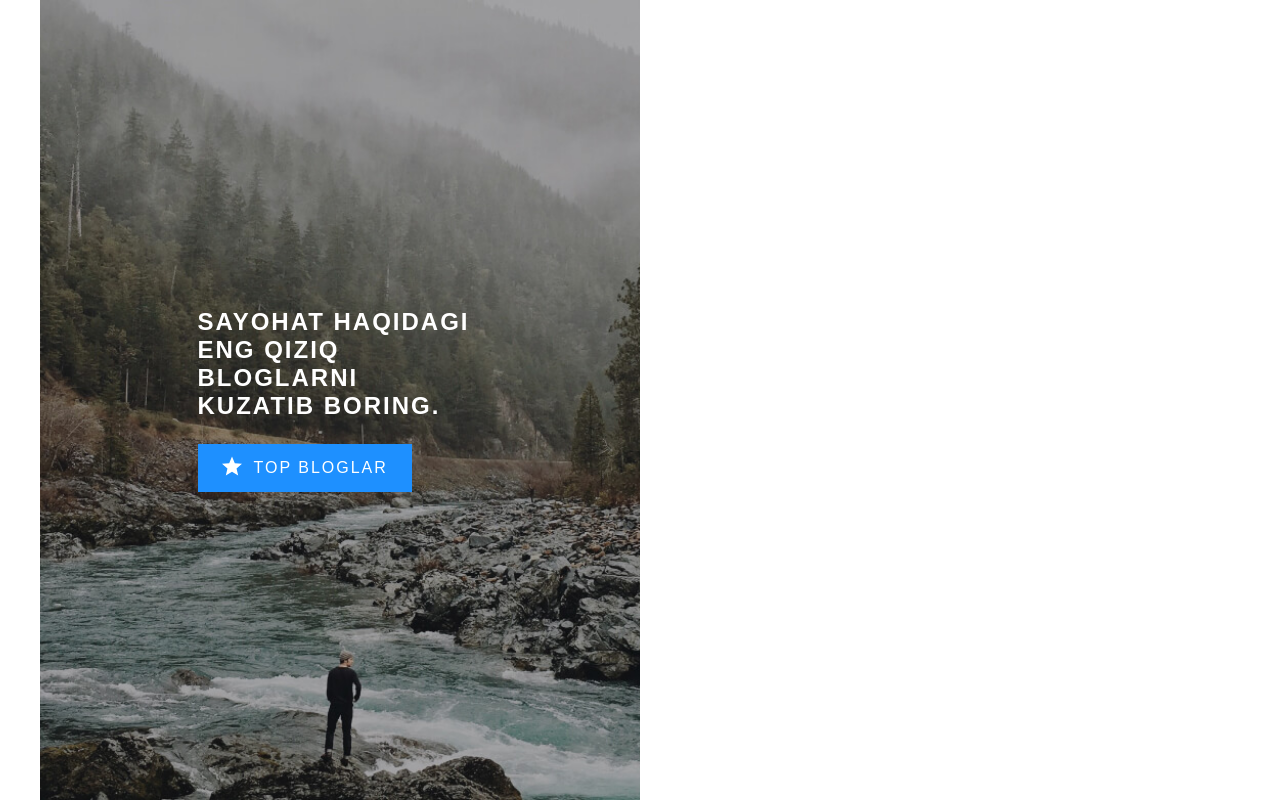
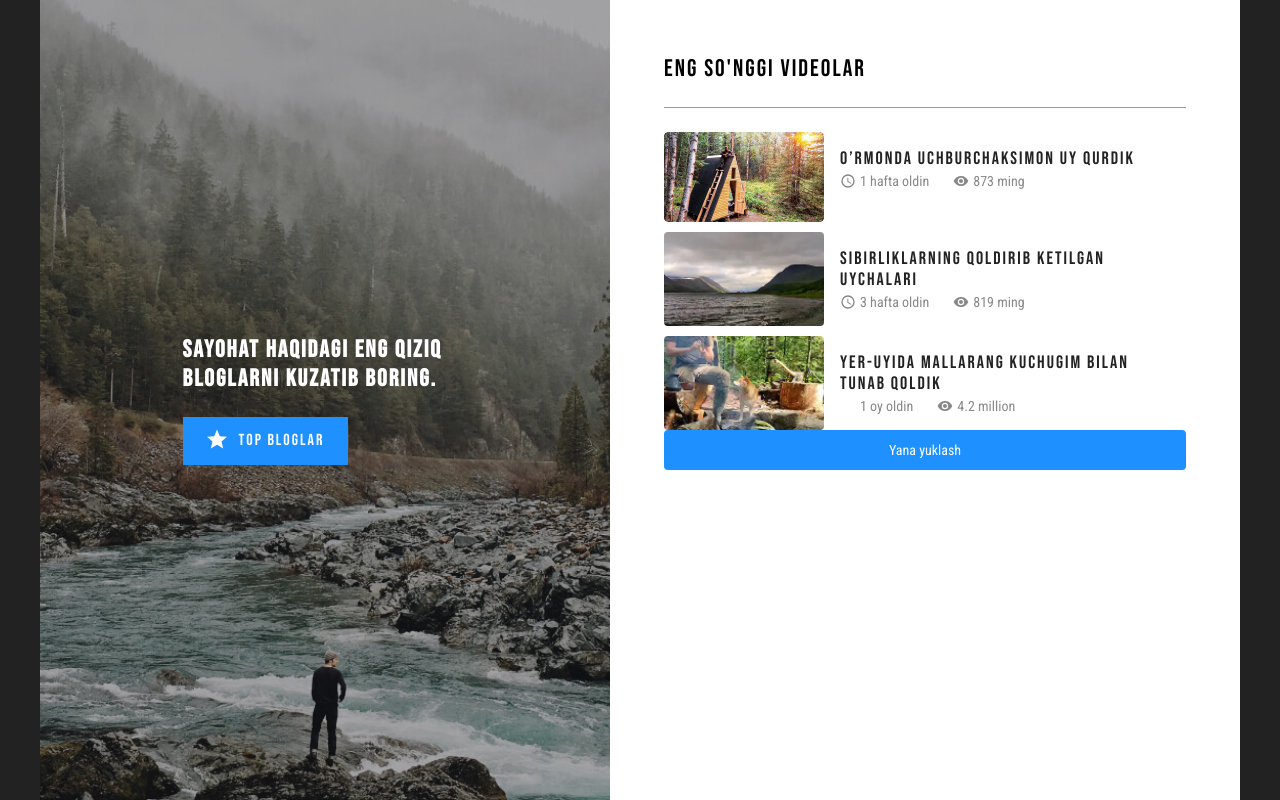
Before and after one commit to HamzaJamol/shj-articles, a plain HTML site: page index.html in a window 1280 px wide. Drawn offline with Linux system fonts and the light colour scheme.

Commit message:
articles maket full finished

```diff
--- a/css/stylesheet.css
+++ b/css/stylesheet.css
@@ -17,10 +17,11 @@ body {
   height: 100%;
   padding: 0;
   margin: 0;
-  font-family: "Arial", sans-serif;
+  font-family: "Roboto Condensed", "Arial", sans-serif;
   font-size: 16px;
+  font-weight: 400px;
   line-height: 1.5;
-  background-color: #fff;
+  background-color: #222;
   color: #000;
 }
 
@@ -29,6 +30,10 @@ img {
   height: auto;
 }
 
+*:focus {
+  outline: 2px dashed #1e90ff;
+  outline-offset: 2px;
+}
 
 /* CONTAINER */
 .container {
@@ -67,6 +72,7 @@ img {
   align-items: center;
   width: 100%;
   max-width: 600px;
+  padding: 24px;
   background-image: url("../img/Landshaft-background.jpg");
   background-repeat: no-repeat;
   background-size: cover;
@@ -80,6 +86,7 @@ img {
 .hero-heading {
   margin-top: 0;
   margin-bottom: 24px;
+  font-family: "Bebas Neue", "Roboto Condensed", "Arial", sans-serif;
   font-size: 24px;
   line-height: normal;
   letter-spacing: 2px;
@@ -89,11 +96,20 @@ img {
 
 .hero-link {
   display: inline-block;
+  font-family: "Bebas Neue", "Roboto Condensed", "Arial", sans-serif;
   background-color: #1e90ff;
   color: #fff;
   text-decoration: none;
   text-transform: uppercase;
   letter-spacing: 2px;
+}
+
+.hero-link:hover {
+  background-color: rgba(30, 144, 255, 0.8);
+}
+
+.hero-link:active{
+  background-color: rgba(30, 144, 255, 0.6);
 }
 
 .hero-link-inner {
@@ -112,21 +128,183 @@ img {
   content: "";
 }
 
-.hero-link-text {
 
+/* LATEST-VIDEOS-SECTION */
+.latest-videos {
+  width: 100%;
+  max-width: 600px;
+  padding: 54px;
+  background-color: #fff;
 }
 
+.latest-videos-heading {
+  margin-top: 0;
+  margin-bottom: 24px;
+  font-family: "Bebas Neue", "Open Sans Condensed", "Arial", sans-serif;
+  font-size: 24px;
+  line-height: normal;
+  font-weight: 400;
+  letter-spacing: 2px;
+  text-transform: uppercase;
+}
+
+.latest-videos-divider {
+  height: 1px;
+  border: 0;
+  margin-top: 24px;
+  margin-bottom: 24px;
+  background-color: #999;
+}
+
+.latest-videos-list {
+  padding: 0;
+  margin: 0;
+  list-style: none;
+}
+
+.latest-videos-item:not(:last-child) {
+  margin-bottom: 10px;
+}
+
+
+/* ITEM-LATEST-VIDEOS */
+.item-latest-videos {
+  display: flex;
+}
+
+.item-latest-videos-img {
+  width: 160px;
+  height: auto;
+  border-radius: 4px;
+  object-fit: cover;
+}
+
+.item-latest-videos-info {
+  padding: 16px;
+}
+
+.item-latest-videos-heading {
+  margin-top: 0;
+  margin-bottom: 4px;
+  font-family: "Bebas Neue", "Open Sans Condensed", "Arial", sans-serif;
+  font-size: 18px;
+  font-weight: 400;
+  line-height: normal;
+  letter-spacing: 2px;
+}
+
+.item-latest-videos-link {
+  color: #222;
+  text-decoration: none;
+}
+
+.item-latest-videos-link:hover {
+  color: #1e90ff;
+}
+
+.item-latest-videos-link:active {
+  opacity: 0.6;
+}
+
+.item-latest-videos-meta {
+  display: flex;
+  align-items: center;
+  color: #888;
+  font-size: 14px;
+  line-height: normal;
+}
+
+.item-latest-videos-published-at {
+  display: flex;
+  align-items: center;
+  margin-right: 24px;
+}
+
+.item-latest-videos-published-at::before {
+  width: 16px;
+  height: 16px;
+  margin-right: 4px;
+  background-image: url("../img/icon-clock\ 1.svg");
+  background-repeat: no-repeat;
+  background-position: center center;
+  background-size: contain;
+  content: "";
+}
+
+.item-latest-video-views {
+  display: flex;
+  align-items: center;
+}
+
+.item-latest-video-views::before {
+  width: 16px;
+  height: 16px;
+  margin-right: 4px;
+  content: "";
+  background-image: url("../img/icon-visibility.svg");
+  background-repeat: no-repeat;
+  background-position: center center;
+  background-size: contain;
+}
+
+.item-latest-videos-meta-item {
+  display: flex;
+  align-items: center;
+}
+
+.item-latest-videos-meta-item:not(:last-child) {
+  margin-right: 24px;
+}
+
+.item-latest-videos-meta-item::before {
+  width: 16px;
+  height: 16px;
+  margin-right: 4px;
+  background-repeat: no-repeat;
+  background-size: contain;
+  background-position: center center;
+  content: "";
+}
+
+.item-latest-videos-meta-item-views::before {
+  background-image: url("../img/icon-visibility.svg");
+}
+
+
+/* LOAD-MORE-BUTTON */
+.load-more-button {
+  display: block;
+  width: 100%;
+  padding: 12px;
+  border: 0;
+  font-size: 14px;
+  font-weight: 700px;
+  line-height: normal;
+  border-radius: 4px;
+  background-color: #1e90ff;
+  color: #fff;
+}
+
+.load-more-button:hover {
+  background-color: rgba(30, 144, 255, 0.8);
+}
+
+.load-more-button:active {
+  background-color: rgba(30, 144, 255, 0.6);
+}
 
 /* RETINA BG */
 @media
 only screen and (-webkit-min-device-pixel-ratio: 2),
 only screen and ( min-resolution: 192dpi),
 only screen and ( min-resolution: 2dppx) {
-    /* Retina-specific stuff here */
-    .hero{
-      background-image: url("../img/Landshaft-background@2x.jpg");
-    }
+  /* Retina-specific stuff here */
+  .hero{
+    background-image: url("../img/Landshaft-background@2x.jpg");
+  }
 }
+
+
 
 
 
--- a/index.html
+++ b/index.html
@@ -5,11 +5,17 @@
   <meta name="viewport" content="width=device-width, initial-scale=1.0">
   <title>Sayohat haqida sayt</title>
 
+  <!-- GOOGLE-FONTS -->
+  <link rel="preconnect" href="https://fonts.googleapis.com">
+  <link rel="preconnect" href="https://fonts.gstatic.com" crossorigin>
+  <link href="https://fonts.googleapis.com/css2?family=Bebas+Neue&family=Roboto+Condensed:ital,wght@0,100..900;1,100..900&display=swap" rel="stylesheet">
+
   <!-- LINKS -->
   <link rel="stylesheet" href="css/normalize.css">
   <link rel="stylesheet" href="css/stylesheet.css">
 </head>
 <body>
+
   <main class="main-content">
     <div class="global-wrapper">
 
@@ -26,7 +32,75 @@
             </a>
           </div>
         </section>
+
+
+        <!-- LATEST-VIDEOS -->
+        <section class="latest-videos">
+          <h2 class="latest-videos-heading">Eng so'nggi videolar</h2>
+          <hr class="latest-videos-divider">
+          <ul class="latest-videos-list">
+            <!-- ITEM -->
+            <li class="latest-videos-item">
+              <div class="item-latest-videos">
+                <img class="item-latest-videos-img" src="img/forest-home.jpg" alt="house-forest" width="160" height="90" srcset="img/forest-home@2x.jpg 2x">
+                <div class="item-latest-videos-info">
+                  <h3 class="item-latest-videos-heading">
+                    <a class="item-latest-videos-link" href="#">O’rmonda uchburchaksimon uy qurdik</a>
+                  </h3>
+                  <div class="item-latest-videos-meta">
+                    <time
+                    class="item-latest-videos-published-at" datetime="2021-09-23">1 hafta oldin</time
+                    >
+                    <div class="item-latest-video-views">873 ming</div>
                   </div>
+                </div>
+              </div>
+            </li>
+
+            <!-- ITEM -->
+            <li class="latest-videos-item">
+              <div class="item-latest-videos">
+                <img class="item-latest-videos-img" src="img/lake.jpg" alt="siberia lake" width="160" height="90" srcset="img/lake@2x.jpg 2x">
+                <div class="item-latest-videos-info">
+                  <h3 class="item-latest-videos-heading">
+                    <a class="item-latest-videos-link" href="#">Sibirliklarning qoldirib ketilgan uychalari</a>
+                  </h3>
+                  <div class="item-latest-videos-meta">
+                    <time
+                    class="item-latest-videos-published-at" datetime="2021-09-23">3 hafta oldin</time
+                    >
+                    <div class="item-latest-video-views">819 ming</div>
+                  </div>
+                </div>
+              </div>
+            </li>
+
+              <!-- ITEM -->
+              <li class="latest-videos-item">
+                <div class="item-latest-videos">
+                  <img class="item-latest-videos-img" src="img/man-dog.jpg" alt="man dog " width="160" height="90" srcset="img/man-dog-2.jpg">
+                  <div class="item-latest-videos-info">
+                    <h3 class="item-latest-videos-heading">
+                      <a class="item-latest-videos-link" href="#">Yer-uyida mallarang kuchugim bilan tunab qoldik</a>
+                    </h3>
+                    <div class="item-latest-videos-meta">
+                      <time
+                      class="item-latest-videos-meta-item item-latest-videos-meta-item-published-at" datetime="2021-08-26">1 oy oldin</time
+                      >
+                      <div class="item-latest-videos-meta-item item-latest-videos-meta-item-views">4.2 million</div>
+                    </div>
+                  </div>
+                </div>
+              </li>
+          </ul>
+
+          <button class="load-more-button" type="button">Yana yuklash</button>
+
+        </section>
+      </div>
+    </main>
+
+
 
 
 
@@ -54,36 +128,6 @@
 
 
     <!--
-      <div class="container">
-        <section class="left-content">
-          <div class="hero">
-            <h2 class="hero-heading">
-              Sayohat haqidagi eng qiziq
-              bloglarni kuzatib boring.</h2>
-              <button class="hero-button">
-                <span class="hero-button-heading">
-                  <img class="hero-button-img" src="" alt="">
-                  <span class="hero-button-text">top bloglar</span>
-                </span>
-              </button>
-            </div>
-          </section>
-
-          <section class="right-content">
-            <div class="right-content-container">
-              <div class="site-holder">
-                <h2 class="site-holder-heading">Eng so’nggi videolar</h2>
-
-                <div class="site-holder-item">
-                  <img src="img/forest-home.jpg" alt="house-forest" width="160" height="90">
-                  <div class="site-holder-article">
-                    <h3>O’rmonda uchburchaksimon uy qurdik</h3>
-                    <footer class="site-holder-article-footer">
-                      <span class="">1 hafta oldin</span>
-                      <span>873 ming</span>
-                    </footer>
-                  </div>
-                </div>
 
               <div class="site-holder-item">
                 <img src="img/lake.jpg" alt="lake" width="160" height="90">
@@ -111,6 +155,5 @@
         </section>
       </div> -->
 
-      </main>
     </body>
     </html>
```
Also changed, not shown: img/icon-clock 1.svg (added), img/icon-visibility.svg (added). Lines whose indentation alone changed are shown as unchanged.
